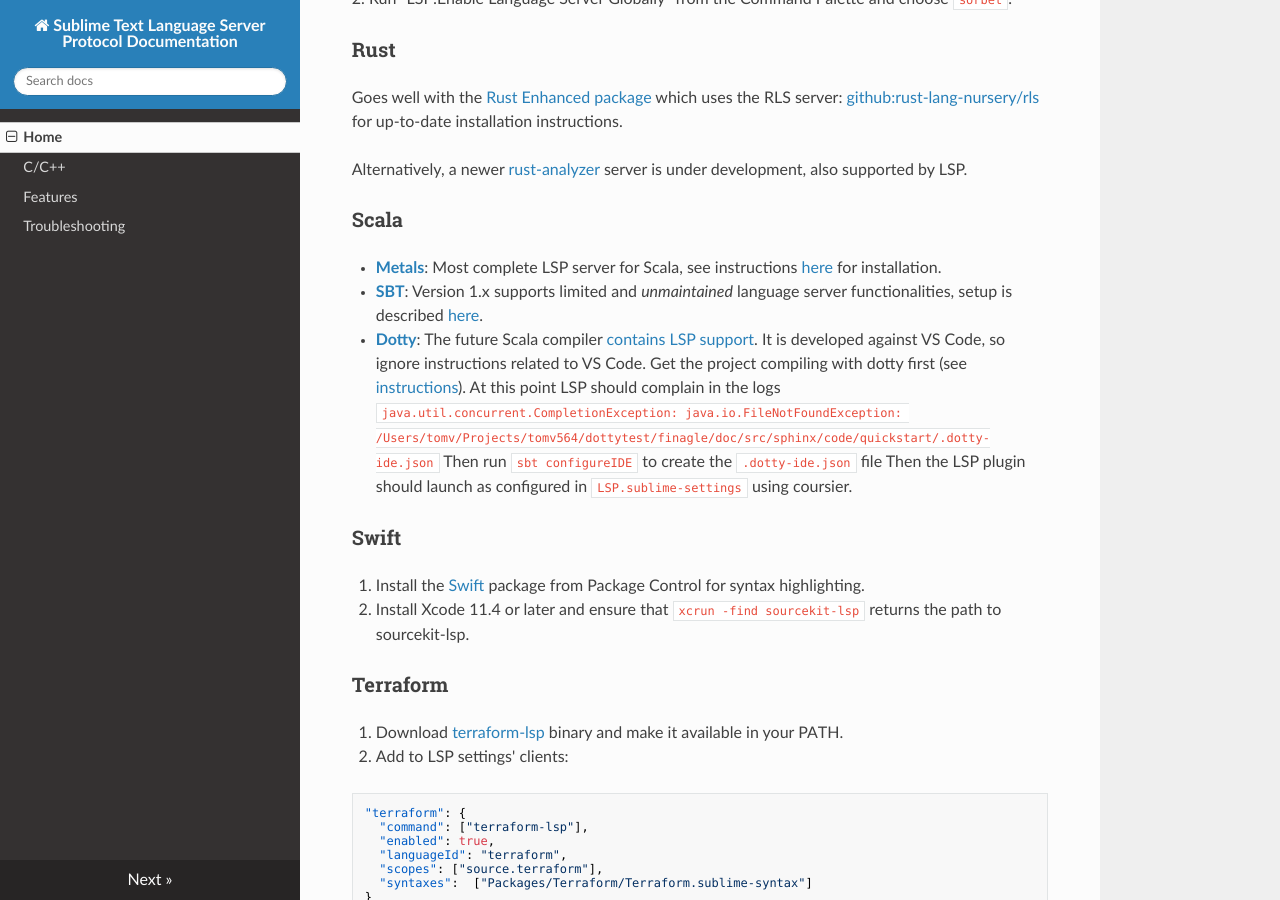
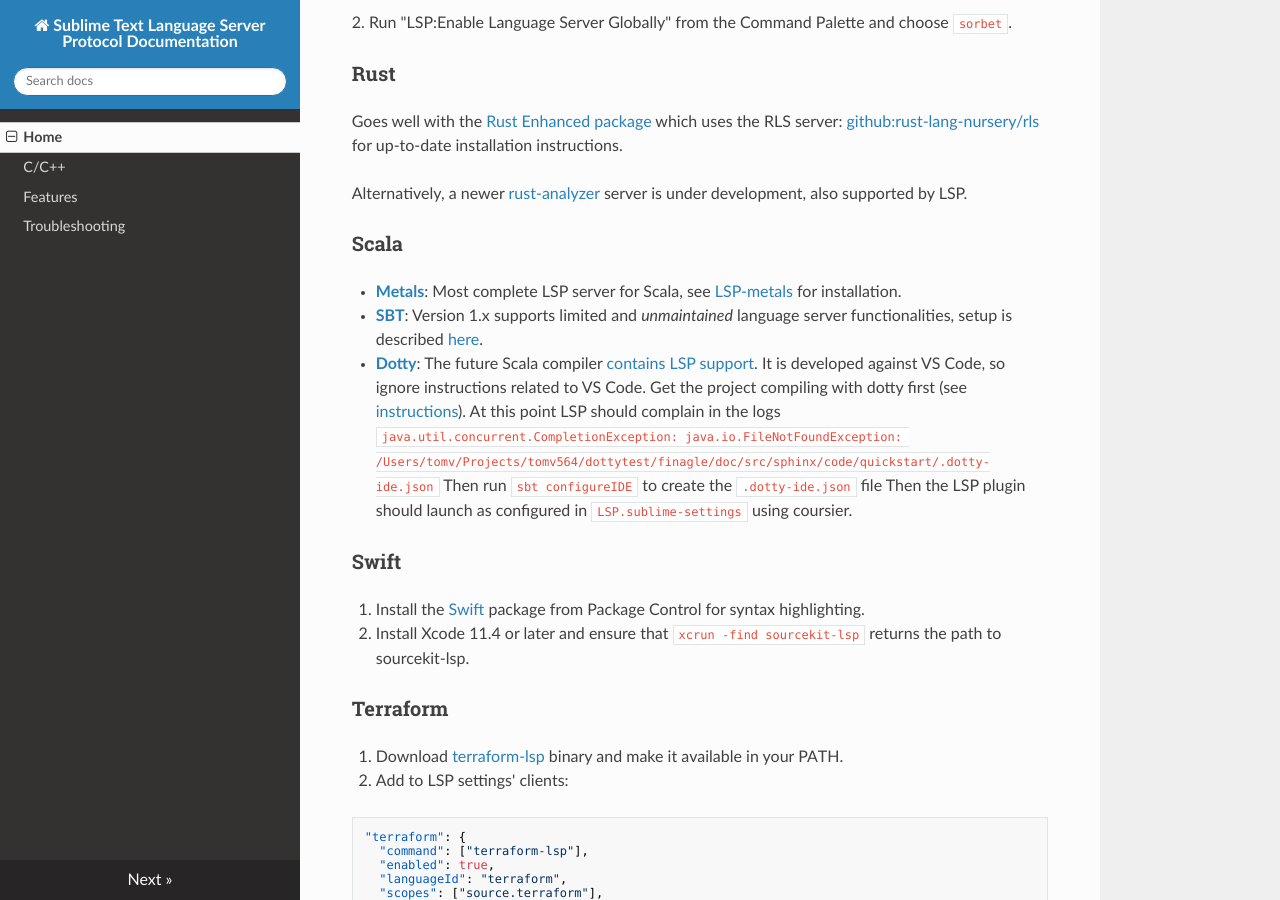
Before and after one commit to sublimelsp/LSP, an MkDocs documentation site: the page built from docs/index.md, in a window 1280 px wide and 900 px high, scrolled down 15468 px. Built offline with MkDocs 1.6.1, drawn with Linux system fonts in a browser that asks for light colours; nearby versions of some CDN libraries.

Commit message:
Add LSP-metals to the dedicated packages list
Also remove metals from the default servers list as LSP-metals provides more features and better experience

```diff
--- a/docs/index.md
+++ b/docs/index.md
@@ -21,6 +21,7 @@
 * [LSP-intelephense](https://packagecontrol.io/packages/LSP-intelephense)
 * [LSP-json](https://packagecontrol.io/packages/LSP-json)
 * [LSP-vue](https://packagecontrol.io/packages/LSP-vue)
+* [LSP-metals](https://packagecontrol.io/packages/LSP-metals)
 
 ### Server Configuration<a name="client-config"></a>
 
@@ -771,7 +772,7 @@
 
 ### Scala<a name="scala"></a>
 
-* **[Metals](https://scalameta.org/metals/)**: Most complete LSP server for Scala, see instructions [here](https://scalameta.org/metals/docs/editors/sublime.html) for installation.
+* **[Metals](https://scalameta.org/metals/)**: Most complete LSP server for Scala, see [LSP-metals](https://packagecontrol.io/packages/LSP-metals) for installation.
 * **[SBT](https://www.scala-sbt.org/)**: Version 1.x supports limited and *unmaintained* language server functionalities, setup is described [here](http://eed3si9n.com/sbt-server-with-sublime-text3).
 * **[Dotty](http://dotty.epfl.ch/)**: The future Scala compiler [contains LSP support](http://dotty.epfl.ch/docs/usage/ide-support.html).
 It is developed against VS Code, so ignore instructions related to VS Code.
```
Also changed, not shown: 1 other file.
